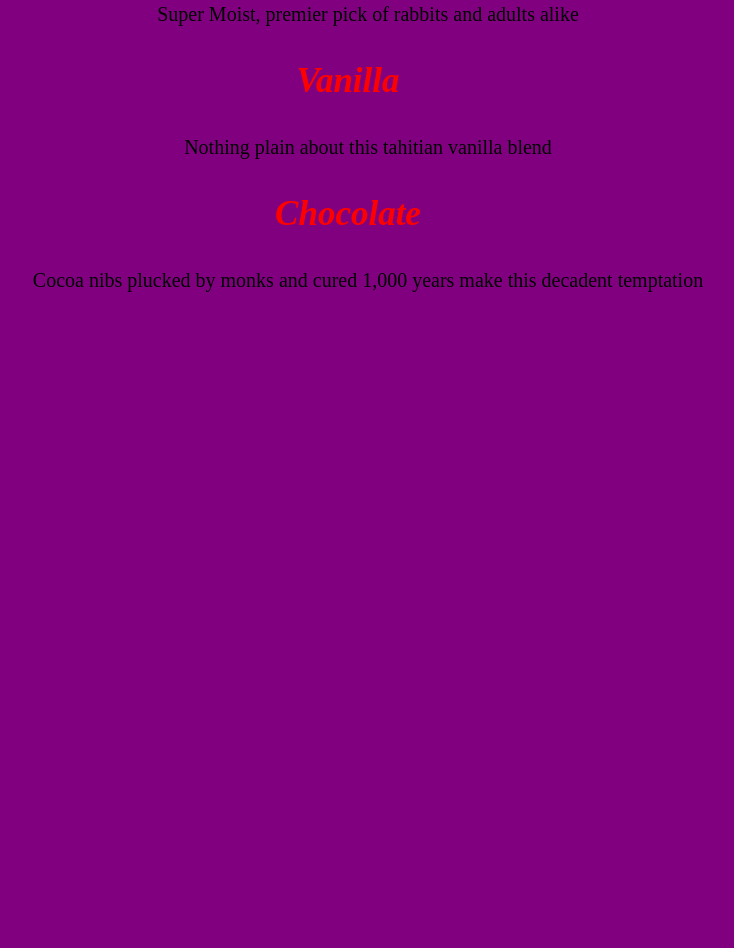
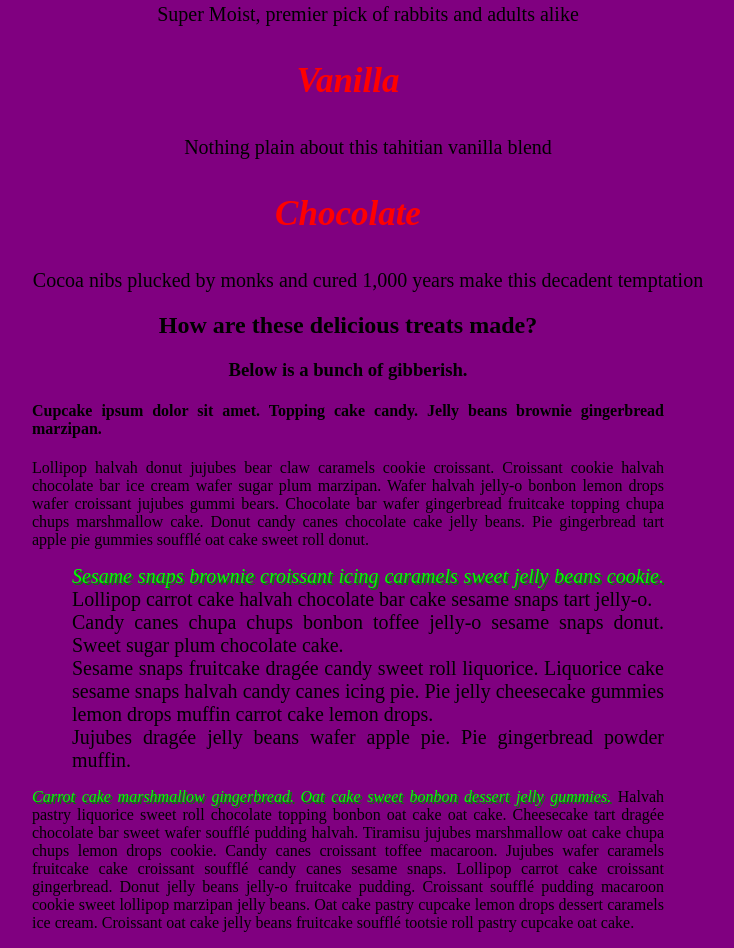
Before and after one commit to austinsaccounts/cupcake-shop, a plain HTML site: page index.html in a window 1280 px wide. Shown: the part 696-1644 px from the top of the page, without its empty margins (292-1026 px from the left). Before the commit the page ends 1004 px from the top, so only its background shows below. Drawn offline with Linux system fonts and the light colour scheme.

Commit message:
add div and span modifiers to cupcake-shop

```diff
--- a/css/styles.css
+++ b/css/styles.css
@@ -20,3 +20,20 @@ li {
   list-style: none;
   font-size: 20px;
 }
+.gibberish {
+  text-align: justify;
+  display: block;
+  width: 50%;
+  margin-left: 25%;
+  margin-right: 25%;
+  list-style: initial;
+}
+ul.giberish {
+  list-style: armenian;
+}
+
+.highlights {
+  font-style: italic;
+  text-shadow: 2px 2px green;
+  color: lime;
+}
--- a/index.html
+++ b/index.html
@@ -22,5 +22,18 @@
     <ul>
       <li>Cocoa nibs plucked by monks and cured 1,000 years make this decadent temptation</li>
     </ul>
+    <h2>How are these delicious treats made?</h2>
+    <h3>Below is a bunch of gibberish.</h3>
+    <div class="gibberish">
+      <h4>Cupcake ipsum dolor sit amet. Topping cake candy. Jelly beans brownie gingerbread marzipan.</h4><p> Lollipop halvah donut jujubes bear claw caramels cookie croissant. Croissant cookie halvah chocolate bar ice cream wafer sugar plum marzipan. Wafer halvah jelly-o bonbon lemon drops wafer croissant jujubes gummi bears. Chocolate bar wafer gingerbread fruitcake topping chupa chups marshmallow cake. Donut candy canes chocolate cake jelly beans. Pie gingerbread tart apple pie gummies soufflé oat cake sweet roll donut.</P>
+      <ul>
+        <li><span class="highlights">Sesame snaps brownie croissant icing caramels sweet jelly beans cookie.</span> Lollipop carrot cake halvah chocolate bar cake sesame snaps tart jelly-o.</li>
+        <li> Candy canes chupa chups bonbon toffee jelly-o sesame snaps donut. Sweet sugar plum chocolate cake.</li>
+        <li> Sesame snaps fruitcake dragée candy sweet roll liquorice. Liquorice cake sesame snaps halvah candy canes icing pie. Pie jelly cheesecake gummies lemon drops muffin carrot cake lemon drops.</li>
+        <li> Jujubes dragée jelly beans wafer apple pie. Pie gingerbread powder muffin.</li>
+      </ul>
+
+      <p><span class="highlights">Carrot cake marshmallow gingerbread. Oat cake sweet bonbon dessert jelly gummies.</span> Halvah pastry liquorice sweet roll chocolate topping bonbon oat cake oat cake. Cheesecake tart dragée chocolate bar sweet wafer soufflé pudding halvah. Tiramisu jujubes marshmallow oat cake chupa chups lemon drops cookie. Candy canes croissant toffee macaroon. Jujubes wafer caramels fruitcake cake croissant soufflé candy canes sesame snaps. Lollipop carrot cake croissant gingerbread. Donut jelly beans jelly-o fruitcake pudding. Croissant soufflé pudding macaroon cookie sweet lollipop marzipan jelly beans. Oat cake pastry cupcake lemon drops dessert caramels ice cream. Croissant oat cake jelly beans fruitcake soufflé tootsie roll pastry cupcake oat cake.</p>
+    </div>
   </body>
 </html>
```
